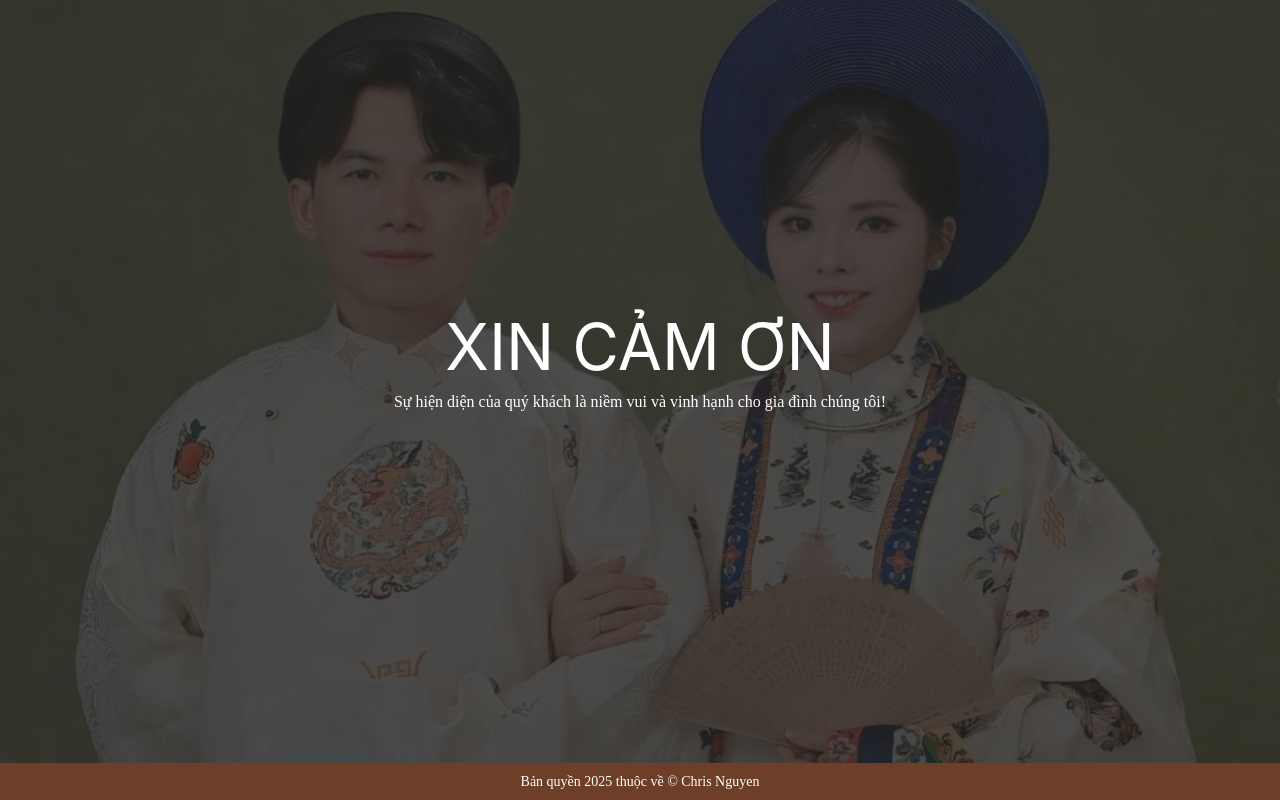
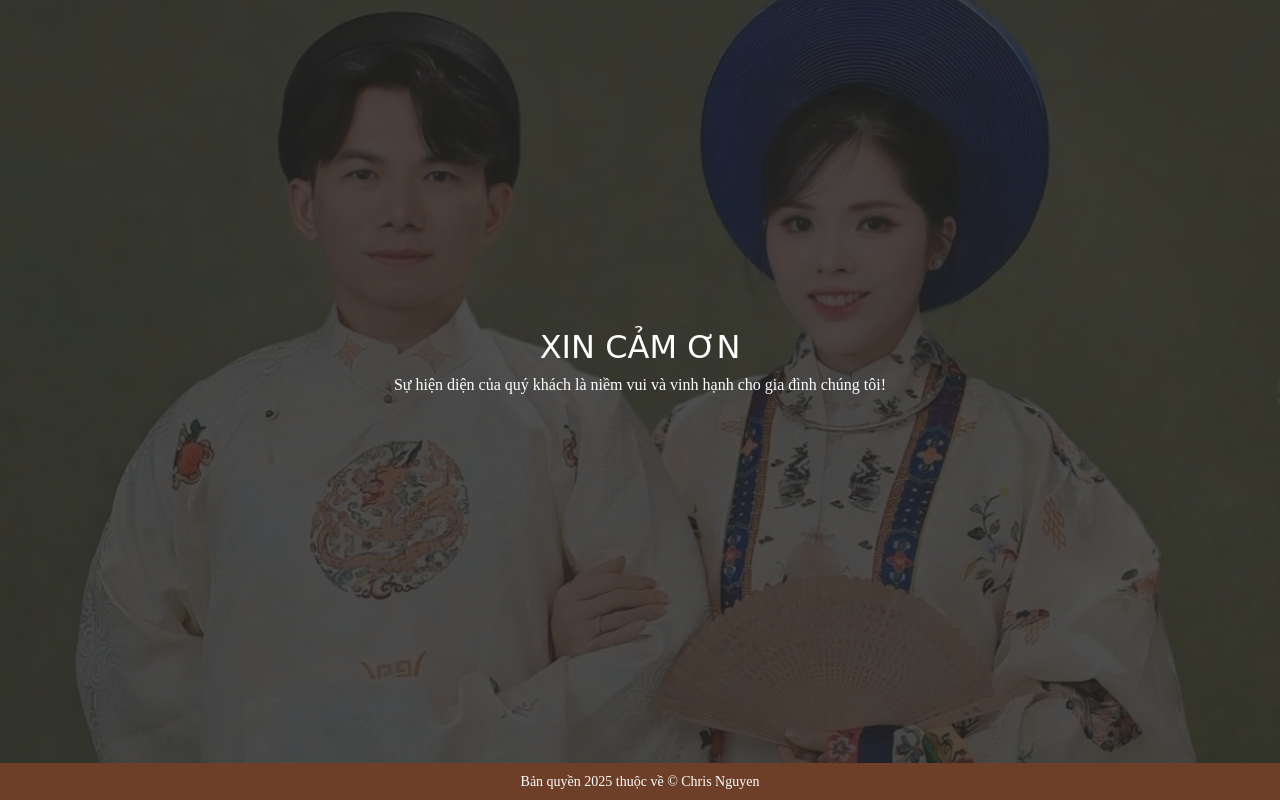
Before and after one commit to cchrisnguyen/chrisS2hana, a plain HTML site: page index.html in a window 1280 px wide. Shown: the part 10347-11147 px from the top of the page. Drawn offline with Linux system fonts and the light colour scheme; no server answers; a web font is replaced by a local one.

Commit message:
Initial commit

```diff
--- a/index.html
+++ b/index.html
@@ -1302,7 +1302,7 @@ $(document).ready(function(){
 	<div class="uk-overlay uk-overlay-primary uk-position-cover"> </div>
       <img src="images/camon.jpg" alt="" class="thankyou-bg thankyou_img" style="object-position:">
       <div class="thankyou-body container uk-position-relative uk-position-z-index">
-        <h2 class="script-font uk-heading-medium uk-text-center text-white" data-aos="fade-up" data-aos-duration="2000">XIN CẢM ƠN</h2>
+        <h2 class="banner-title uk-heading-medium uk-text-center text-white" data-aos="fade-up" data-aos-duration="2000">XIN CẢM ƠN</h2>
         <!-- <h2 class="section-title uk-heading-medium uk-text-center text-white" data-aos="fade-up" data-aos-duration="2000">CẢM ƠN</h2> -->
         <p class="thankyou-des" data-aos="fade" data-aos-duration="3000"></p><p>Sự hiện diện của quý khách là niềm vui và vinh hạnh cho gia đình chúng tôi!</p>
 <p></p>
```
